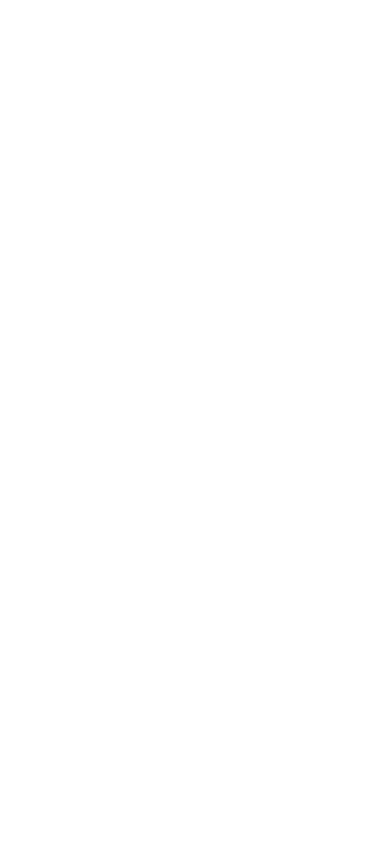
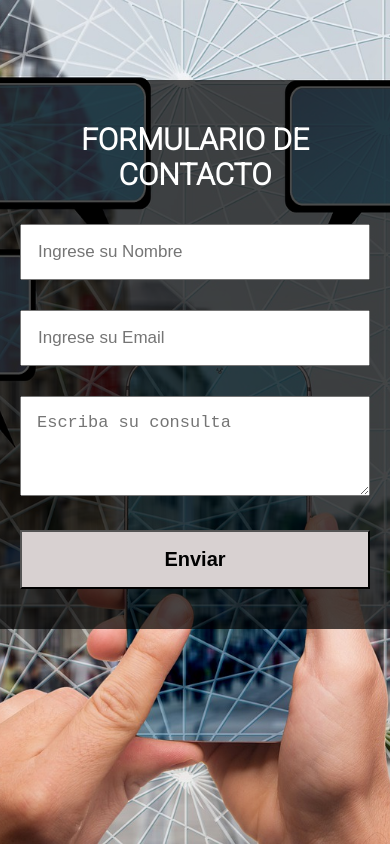
Before and after one commit to Nicolas-Mazziotti/proyecto-javascript, a plain HTML site: page pages/contacto.html in a window 390 px wide. Drawn offline with Linux system fonts and the light colour scheme.

Commit message:
contacto

```diff
--- a/pages/contacto.html
+++ b/pages/contacto.html
@@ -7,8 +7,18 @@
     <link rel="stylesheet" href="/css/styles.css">
     <title>Document</title>
 </head>
-<body>
+<body id="body-contacto">
 
+    <form action="https://formsubmit.co/xicelulares15@gmail.com" method="POST" class="formulario-contacto">
+        <h2>FORMULARIO DE CONTACTO</h2>
+        <input type="text" name="name"  placeholder="Ingrese su Nombre" required>
+        <input type="email" name="email" placeholder="Ingrese su Email" required>
+        <textarea name="mensaje" placeholder="Escriba su consulta" required></textarea>
+        <input type="button" value="Enviar" id="btnContacto">
+   </form>
+</div>
+</div>
+</div>
 
 </body>
 </html>
--- a/script.js
+++ b/script.js
@@ -56,7 +56,7 @@ function mostrarProductos () {
         // 5 agrego un btn
 
         const btnCarrito = document.createElement("button");
-        btnCarrito.textContent = "Carrito"
+        btnCarrito.textContent = "Agregar al Carrito"
         btnCarrito.classList.add ("btn-carrito")
         btnCarrito.onclick = () =>{
             //meto la funcion que busca el id para cuando la clickee me traiga el producto
--- a/scss/styles.scss
+++ b/scss/styles.scss
@@ -9,11 +9,20 @@ body {
     font-family: 'Roboto';
 }
 
-//NAV VAR
+//NAVBAR
 
 .menu li a:hover{
         text-decoration: underline;
     }
+
+.cantidad-productos{
+    position: relative;
+    top:-50px;
+    left: 20px;
+    font-weight: bold;
+    background-color: rgb(165, 40, 40);
+    border-radius: 10px 10px 10px 10px;
+}
 
 
 
@@ -67,14 +76,7 @@ body {
     box-shadow: 5px 5px 10px 5px;
     width: 300px;
 }
-.card:hover {
-    transform: translateY(-3%);
-}
 
-.cardcard{
-    display: flex;
-    flex-direction: row;
-}
 
 .nombre-modelo {
     text-align: center;
@@ -95,11 +97,16 @@ body {
     justify-content: center;
     align-items: center;
     margin: 1rem;
-    width: 100px;
+    width: 150px;
+    height: 30px;
     border-radius: 10px;
     border: none;
     background-color: black;
     color: white;
+}
+.btn-carrito:hover{
+
+    background-color: gray;
 }
 
 
@@ -169,3 +176,60 @@ body {
             }
     }
 }
+
+
+//formulario de contacto
+
+#body-contacto{
+    background-image:url(../img/contacto.jpg);
+    background-size: cover;
+    background-position: center ;
+    background-attachment: fixed;
+
+}
+
+.formulario-contacto{
+    width: 500px;
+    margin: auto;
+    background-color: rgba(0,0,0,0.7);
+    padding: 10px 20px;
+    margin-top: 5rem;
+    h2{
+        color: white;
+        text-align: center;
+        padding: 2rem;
+        font-size: 30px;
+    }
+}
+
+.formulario-contacto input,textarea {
+    width: 100%;
+    margin-bottom: 30px;
+    padding: 1rem;
+    font-size: 17px;
+    box-sizing: border-box;
+}
+
+textarea{
+    min-height: 100px;
+    max-height: 300px;
+    max-width: 100%;
+}
+
+#btnContacto{
+    background-color: rgb(216, 209, 209);
+    font-weight: bold;
+    font-size: 20px;
+}
+#btnContacto:hover{
+    background-color: white;
+}
+
+
+//MEDIA QUERYS
+
+@media (max-width: 425px){
+    .formulario-contacto{
+        width: 100%;
+    }
+}
```
Also changed, not shown: index.html (+6 -10 lines), css/styles.css, img/carrito.png (added), img/contacto.jpg (added), 1 other file.
